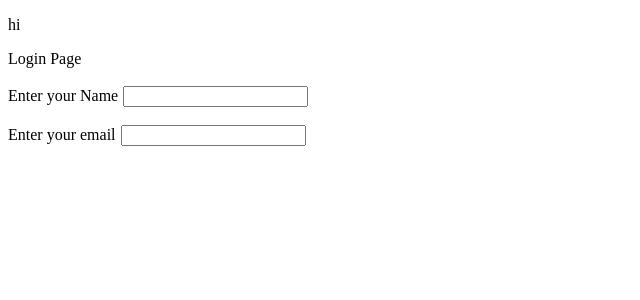
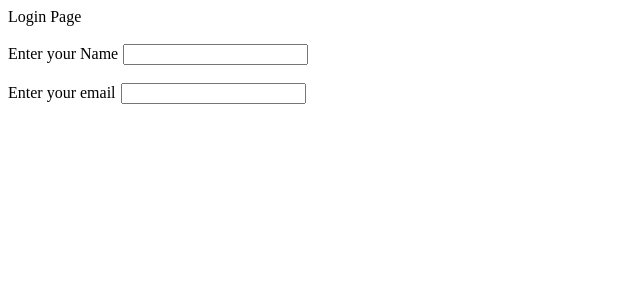
Before and after one commit to Ashmitasunuwar/FormValidation, a React (Create React App) app: page / in a window 1280 px wide. Shown: the top 300 px of the page, without its empty margins (0-640 px from the left). Built offline with nearby package versions, Linux system fonts and the light colour scheme.

Commit message:
first commit

```diff
--- a/src/App.js
+++ b/src/App.js
@@ -3,7 +3,7 @@ import Login from './login'
 
 const App = () => {
     return <div>
-        <p>hi</p>
+
         <Login />
 
     </div>
```
